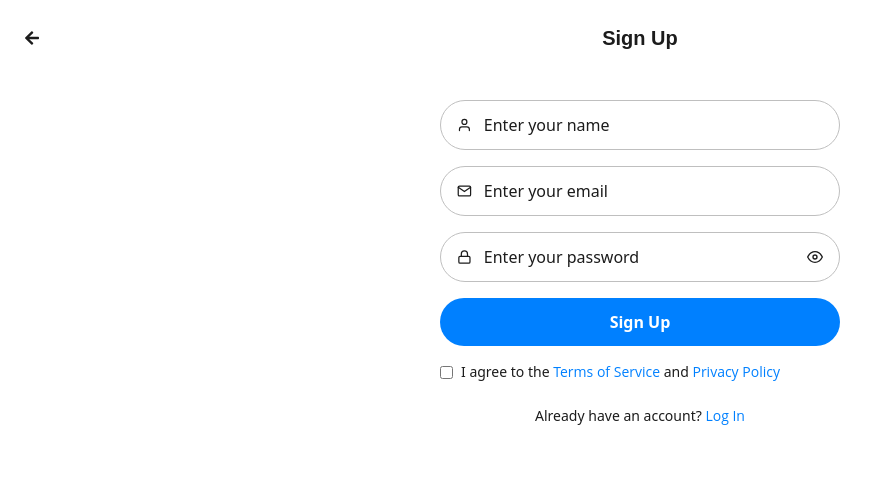
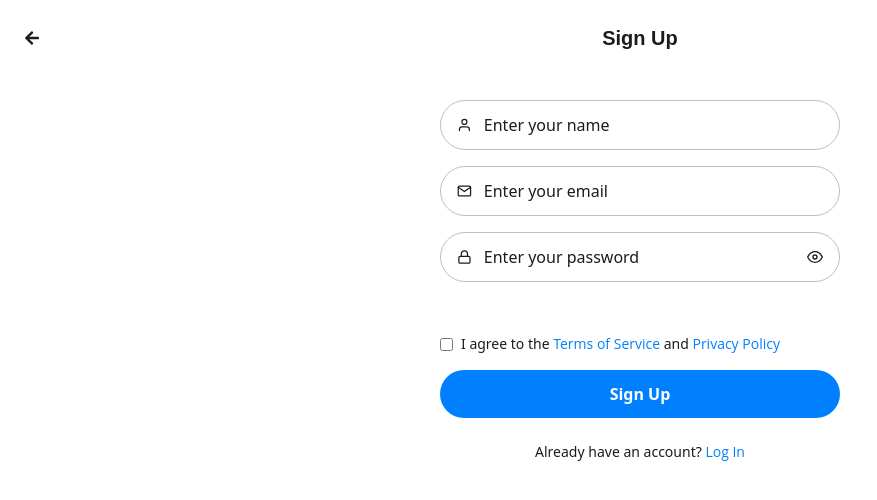
Before and after one commit to AveJaPl/dental-vision-web, a Next.js app: page /signup in a window 1280 px wide. Shown: the top 500 px of the page, without its empty margins (0-877 px from the left). Built offline with nearby package versions, Linux system fonts and the light colour scheme; no server answers.

Commit message:
displaying cookies

```diff
--- a/app/signup/page.tsx
+++ b/app/signup/page.tsx
@@ -34,7 +34,6 @@ export default function SignupPage() {
     }
 
     setLoading(false);
-
   };
 
   const isValidEmail = (email: string) => {
@@ -53,9 +52,8 @@ export default function SignupPage() {
           <h1 className="w-full text-center text-xl font-bold">Sign Up</h1>
         </div>
 
-        {error && <p className="text-red-500 text-center mb-4">{error}</p>}
-
         <form onSubmit={handleRegister} className="space-y-4">
+          {/* Pole Name */}
           <div className="flex items-center px-4 py-3 bg-input rounded-full border border-border relative">
             {name.length > 0 ? (
               <FiUser className="text-primary mr-3" />
@@ -72,6 +70,7 @@ export default function SignupPage() {
             />
           </div>
 
+          {/* Pole Email */}
           <div className="flex items-center px-4 py-3 bg-input rounded-full border border-border relative">
             {isValidEmail(email) ? (
               <FiMail className="text-primary mr-3" />
@@ -89,6 +88,7 @@ export default function SignupPage() {
             {isValidEmail(email) && <FaCheck className="text-primary" />}
           </div>
 
+          {/* Pole Password */}
           <div className="flex items-center px-4 py-3 bg-input rounded-full border border-border relative">
             {password.length > 0 ? (
               <FiLock className="text-primary mr-3" />
@@ -112,16 +112,10 @@ export default function SignupPage() {
             </button>
           </div>
 
-          <button
-            type="submit"
-            className={`w-full py-3 rounded-full bg-primary text-primary-foreground font-semibold text-center transition ${
-              loading ? "opacity-50" : "hover:bg-primary/90"
-            }`}
-            disabled={loading}
-          >
-            {loading ? "Registering..." : "Sign Up"}
-          </button>
-          {/*Checkbox with Terms of Service and Privacy Policy */}
+          {/* Komunikat błędu (jeśli istnieje) */}
+          <p className="text-red-500 text-sm">{error}&nbsp;</p>
+
+          {/* Checkbox */}
           <div className="flex items-center space-x-2">
             <input type="checkbox" id="terms" name="terms" value="terms" />
             <label htmlFor="terms" className="text-muted-foreground text-sm">
@@ -135,8 +129,20 @@ export default function SignupPage() {
               </Link>
             </label>
           </div>
+
+          {/* Przycisk Sign Up */}
+          <button
+            type="submit"
+            className={`w-full py-3 rounded-full bg-primary text-primary-foreground font-semibold text-center transition ${
+              loading ? "opacity-50" : "hover:bg-primary/90"
+            }`}
+            disabled={loading}
+          >
+            {loading ? "Registering..." : "Sign Up"}
+          </button>
         </form>
 
+        {/* Already have an account? */}
         <div className="text-center text-sm text-muted-foreground mt-6">
           Already have an account?{" "}
           <Link href="/login" className="text-primary font-medium">
--- a/middleware.ts
+++ b/middleware.ts
@@ -5,6 +5,7 @@ import type { NextRequest } from "next/server";
 const unsignedPaths = ["/login", "/register"];
 const publicPaths = ["/", ...unsignedPaths];
 export function middleware(req: NextRequest) {
+  console.log("Tokens: ", req.cookies);
   const token = req.cookies.get("token")?.value;
   const { pathname } = req.nextUrl;
 
```
